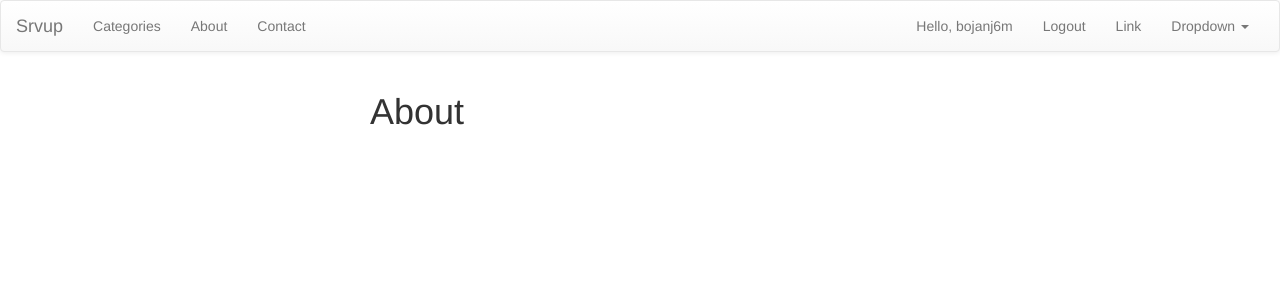
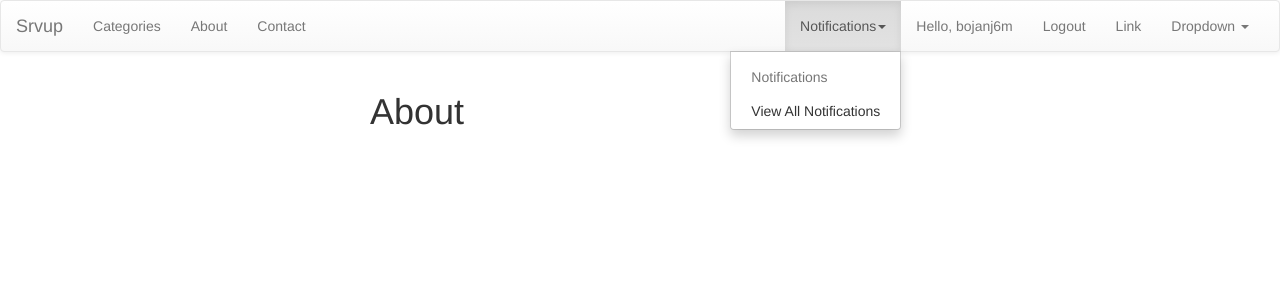
Before and after one commit to Teofil33/Srvup10, a Django app: page /about/ in a window 1280 px wide, after a click on "Notifications". Shown: the top 300 px of the page. Run offline with Django 3.2, Linux system fonts and the light colour scheme; a user stored in the database is signed in; data comes from the database, SQL or seed files in the repository; both versions use the stored data as it was after the commit; data that the repository does not hold is empty; parts of the project's set-up code (start-up, migrations or seed data) failed here and were passed over; some libraries are stand-ins or nearby versions.

Commit message:
Notification Dropdown

```diff
--- a/src/notifications/models.py
+++ b/src/notifications/models.py
@@ -33,6 +33,9 @@ class NotificationQuerySet(models.query.QuerySet):
 
 	def read(self):
 		return self.filter(read=True)
+
+	def recent(self):
+		return self.unread()[:5];
 
 class NotificationManager(models.Manager):
 	def get_queryset(self):
@@ -100,36 +103,27 @@ class Notification(models.Model):
 			if self.action_object and not target_url:
 				return "%(sender)s %(verb)s %(target)s with %(action)s" %context
 			return "%(sender)s %(verb)s %(target)s" %context
-
 		return "%(sender)s %(verb)s" %context
 
-	# def __unicode__(self):
-	# 	context = {
-	# 		"sender": self.sender_object,
-	# 		"verb": self.verb,
-	# 	}
-	# 	if self.target_content_object:
-	# 		if self.action_object:
-	# 			context = {
-	# 				"sender": self.sender_object,
-	# 				"verb": self.verb,
-	# 				"action": self.action_object,
-	# 				"target": self.target_content_object,
-	# 			}
-	# 	context = {
-	# 		"sender": self.sender_object,
-	# 		"verb": self.verb,
-	# 		"target": self.target_content_object,
-	# 	}
+	@property
+	def get_link(self):
+		try:
+			target_url = self.target_content_object.get_absolute_url()
+		except:
+			target_url = reverse("notifications:notification_list")
+		context = {
+			"sender": self.sender_object,
+			"verb": self.verb,
+			"action": self.action_object,
+			"target": self.target_content_object,
+			"verify_read": reverse("notifications:notification_read", kwargs={"id": self.id}),
+			"target_url": target_url,
+		}
+		if self.target_content_object:
+			return "<a href='%(verify_read)s?next=%(target_url)s'>%(sender)s %(verb)s %(target)s with %(action)s</a>" %context
+		else:
+			return "<a href='%(verify_read)s?next=%(target_url)s'>%(sender)s %(verb)s</a>" %context
 
-	# 	if self.target_content_object:
-	# 		if self.action_object:
-	# 			return "%(senders)s %(verb)s %(target)s with %(action)s" %context
-	# 		return "%(senders)s %(verb)s %(target)s" %context
-	# 	return "%(sender)s %(verbs)s" %context
-
-	# def __unicode__(self):
-	# 	return(self.verb)
 
 	class Meta:
 		ordering = ["-timestamp"]
--- a/src/notifications/urls.py
+++ b/src/notifications/urls.py
@@ -1,10 +1,11 @@
 from django.conf.urls import include, url
 
-from .views import notifications_list, read
+from .views import notifications_list, read, get_notifications_ajax
 
 
 urlpatterns = [
 	url(r'^$', notifications_list, name="notification_list"),
+	url(r'^ajax/$', get_notifications_ajax, name="get_notifications_ajax"),
 	url(r'^read/(?P<id>\d+)/$', read, name="notification_read"),
 	#url(r'^read/$', notifications_list, name="read")
 	url(r'^unread/$', notifications_list, name="unread"),
--- a/src/notifications/views.py
+++ b/src/notifications/views.py
@@ -1,10 +1,16 @@
+import json
+
+from django.contrib.auth.decorators import login_required
 from django.core.urlresolvers import reverse
+from django.http import HttpResponse
 from django.shortcuts import render, Http404, HttpResponseRedirect
 
 # Create your views here.
 
 from .models import Notification
 
+
+@login_required
 def notifications_list(request):
 	#notifications = Notification.objects.all().get_user(request.user)
 	notifications = Notification.objects.all_for_user(request.user)
@@ -13,6 +19,7 @@ def notifications_list(request):
 	}
 	return render(request, "notifications.html", context)
 
+@login_required
 def read(request, id):
 	next = request.GET.get('next', None)
 	notification = Notification.objects.get(id=id)
@@ -25,3 +32,18 @@ def read(request, id):
 			return HttpResponseRedirect(reverse("notifications:notification_list"))
 	else:
 		raise Http404
+
+
+@login_required
+def get_notifications_ajax(request):
+	notifications = Notification.objects.all_for_user(request.user).recent()
+	count = notifications.count()
+	notes = []
+	for note in notifications:
+		notes.append(str(note.get_link))
+	data = {
+		"notifications": notes,
+		"count": count,
+	}
+	json_data = json.dumps(data)
+	return HttpResponse(json_data, content_type="application/json")
--- a/src/templates/base.html
+++ b/src/templates/base.html
@@ -38,5 +38,43 @@
 			{% endblock %}
 		})
 	</script>
+	<script type="text/javascript">
+		$(document).ready(function(){
+			$(".notification-toggle").click(function(e){
+				e.preventDefault();
+				$.ajax({
+					type: "POST",
+					url: "{% url 'notifications:get_notifications_ajax' %}",
+					data: {
+						csrfmiddlewaretoken: "{{ csrf_token }}",
+					},
+	              success: function(data){
+	                  $('#notification-dropdown').html('<li role="presentation" class="dropdown-header"><h5>Notifications</h5></li>');
+	                  var count = data.count
+	                  console.log(count)
+					  var url = '{% url "notifications:notification_list" %}'
+					  $('#notification-dropdown').append("<li><a href='" + url + "'>View All Notifications</a></li>");
+	                  if (count == 0) {
+	                    var url = '{% url "notifications:notification_list" %}'
+	                    // $('#notification-dropdown').append("<li><a href='" + url + "'>View All Notifications</a></li>");
+	                  } else {
+	                    $(data.notifications).each(function(){
+	                      var link = this;
+	                      $('#notification-dropdown').append("<li>" + link + "</li>");
+
+	                    })
+	                  }
+	                  // $('#notification-dropdown').append("<hr/>")
+
+	                  console.log(data.notifications);
+	              },
+					error: function(rs, e) {
+						console.log(rs);
+						console.log(e);
+					}
+				})
+			})
+		})
+	</script>
 </body>
 </html>
--- a/src/templates/navbar.html
+++ b/src/templates/navbar.html
@@ -20,6 +20,11 @@
       </ul>
       <ul class="nav navbar-nav navbar-right">
         {% if user.is_authenticated %}
+          <li class="dropdown">
+            <a href="#" class="dropdown-toggle notification-toggle" data-toggle="dropdown" role="button" aria-haspopup="true" aria-expanded="false">Notifications<span class="caret"></span></a>
+            <ul class="dropdown-menu" id="notification-dropdown">
+            </ul>
+          </li>
         <li><a href="#">Hello,{% if user.first_name %} {{ user.first_name }} {% else %} {{ user.username }} {% endif %}</a></li>
         <li><a href="{% url 'logout' %}">Logout</a></li>
         {% else %}
```
Also changed, not shown: src/db.sqlite3, 3 other files.
